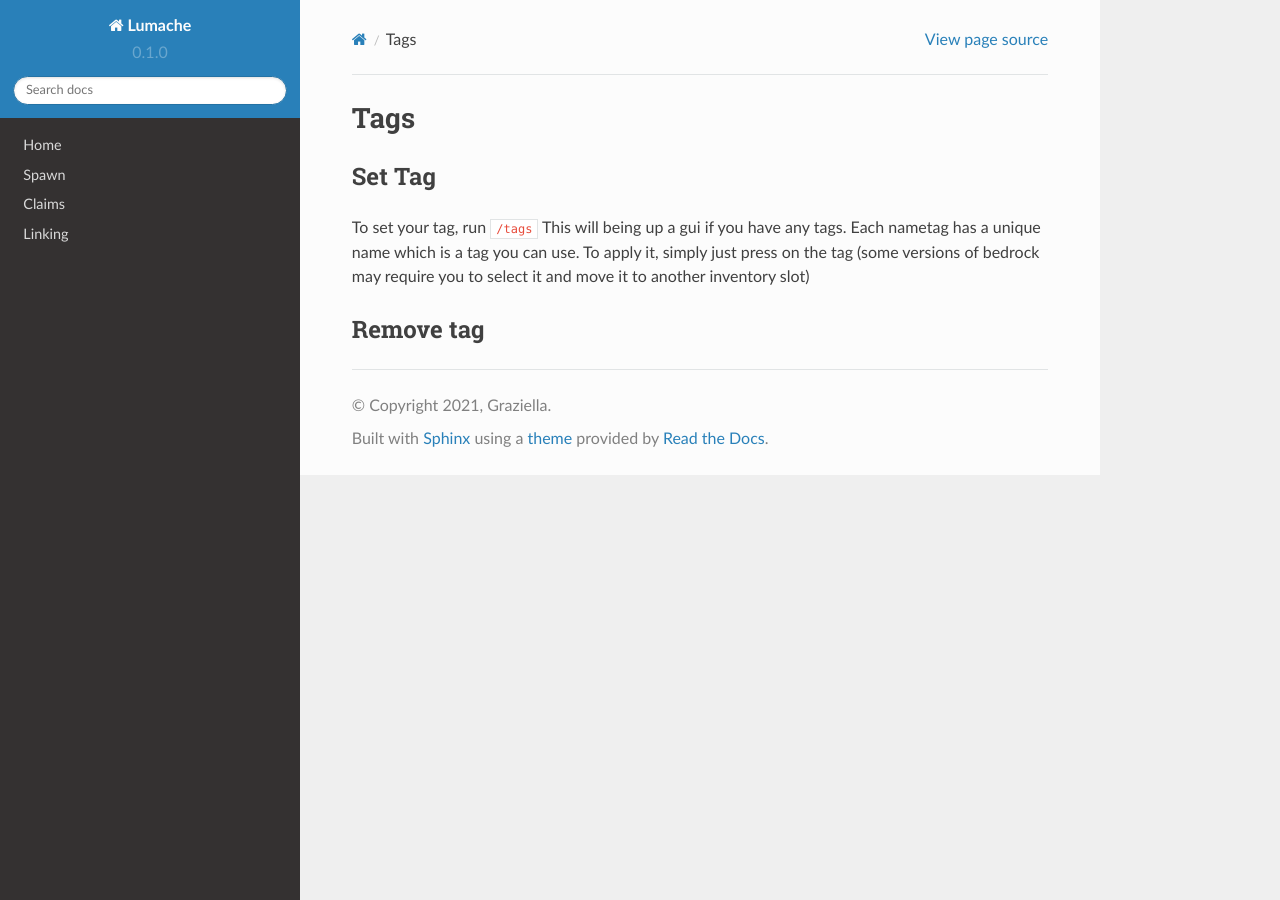
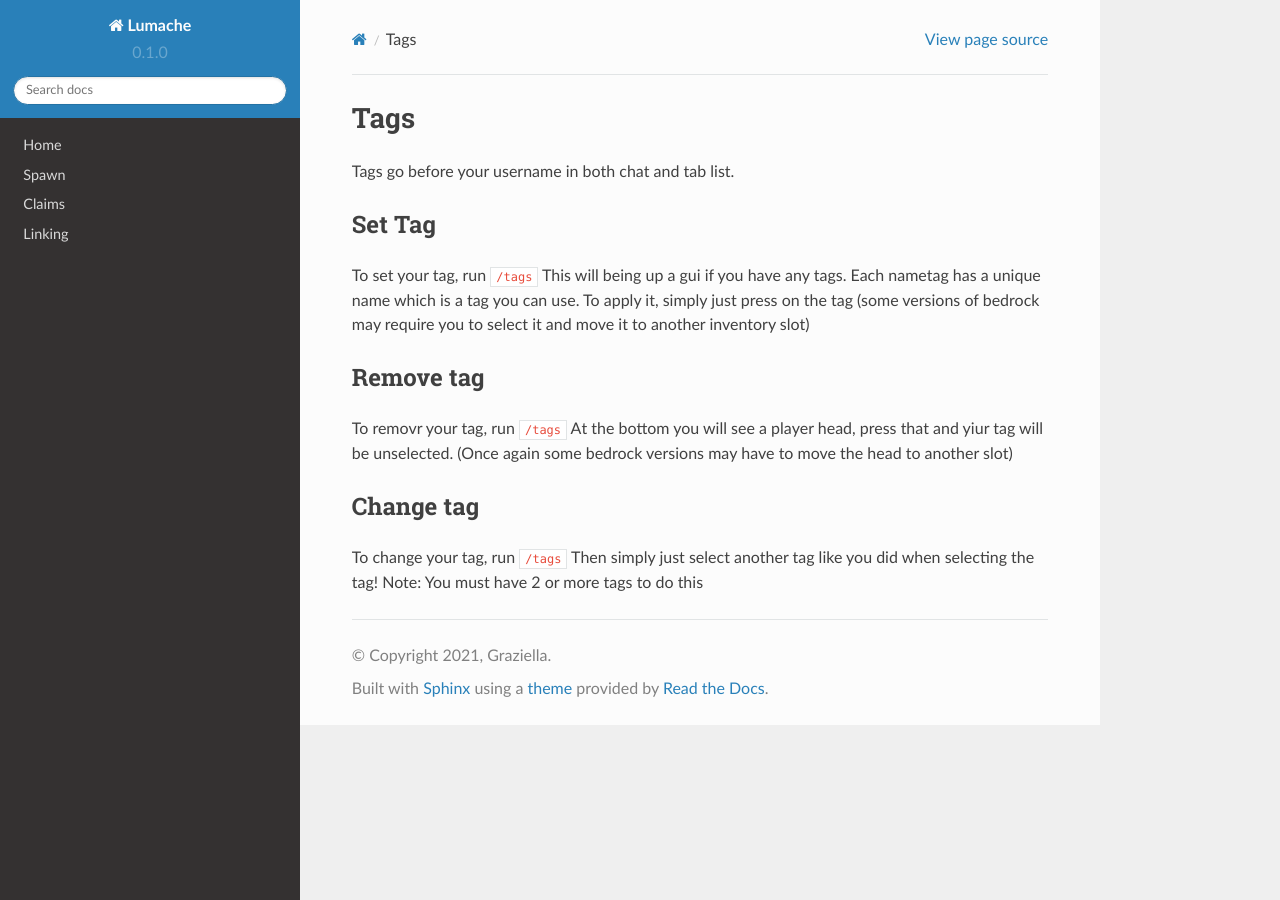
Before and after one commit to footdabmommy/wse, a Sphinx documentation site: the page built from docs/source/tags.rst, in a window 1280 px wide. Built offline with Sphinx 7.4.7 and the Read the Docs theme 2.0.0, drawn with Linux system fonts in a browser that asks for light colours.

Commit message:
Updated tag docs

```diff
--- a/docs/source/tags.rst
+++ b/docs/source/tags.rst
@@ -1,12 +1,25 @@
 Tags
 ====
 
+Tags go before your username in both chat and tab list.
+
 Set Tag
--------
+--------
 
 To set your tag, run ``/tags``
 This will being up a gui if you have any tags. Each nametag has a unique name which is a tag you can use.
 To apply it, simply just press on the tag (some versions of bedrock may require you to select it and move it to another inventory slot)
 
 Remove tag
--------
+--------
+
+To removr your tag, run ``/tags``
+At the bottom you will see a player head, press that and yiur tag will be unselected.
+(Once again some bedrock versions may have to move the head to another slot)
+
+Change tag
+--------
+
+To change your tag, run ``/tags``
+Then simply just select another tag like you did when selecting the tag!
+Note: You must have 2 or more tags to do this
```
